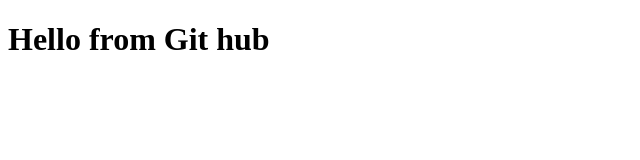
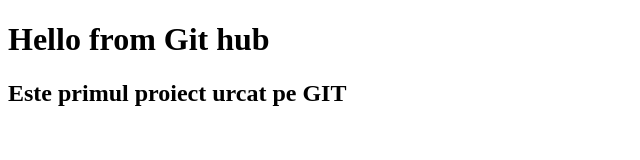
Before and after one commit to MiriamS-byte/my-first-posted-app, a plain HTML site: page index.html in a window 1280 px wide. Shown: the whole page, without its empty margins (0-640 px from the left). Drawn offline with Linux system fonts and the light colour scheme.

Commit message:
Add second title

```diff
--- a/index.html
+++ b/index.html
@@ -7,6 +7,7 @@
 </head>
 <body>
     <h1>Hello from Git hub</h1>
+    <h2>Este primul proiect urcat pe GIT</h2>
 
 </body>
 </html>
```
